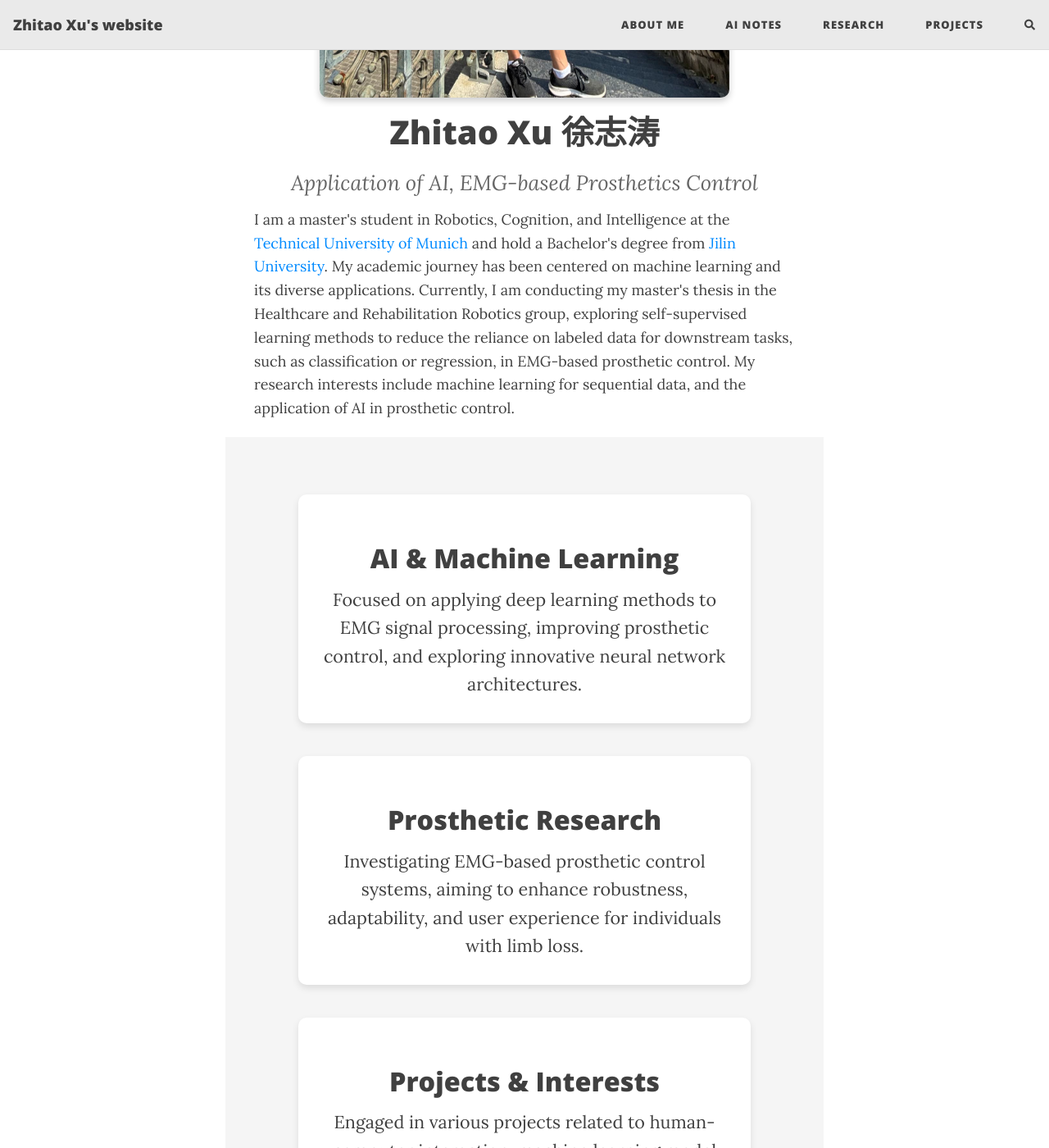
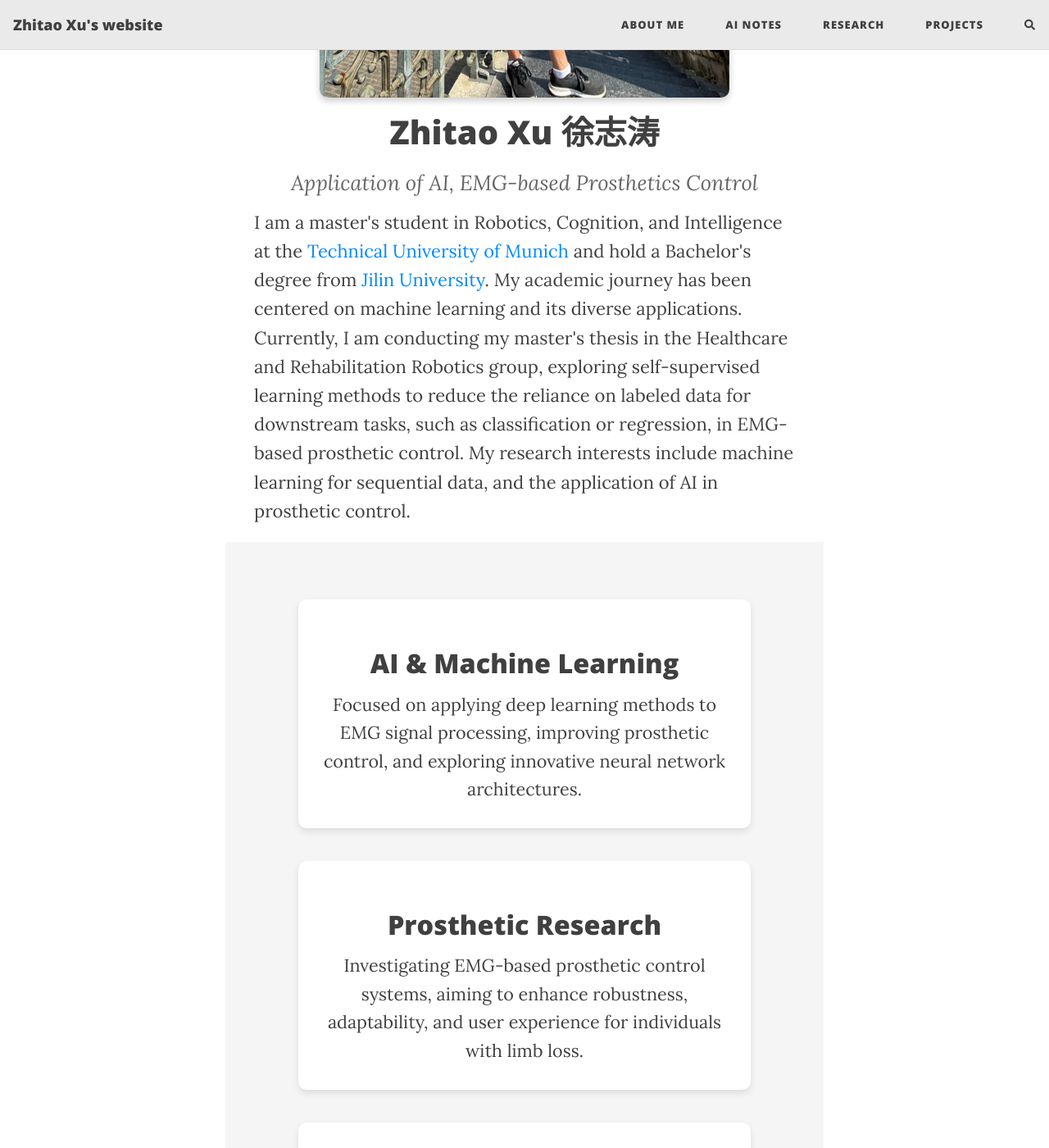
Before and after one commit to HerrXu01/herrxu01.github.io, a Jekyll site: the page built from index.html, in a window 1280 px wide and 1400 px high, scrolled down 808 px. Shown: the whole window at 82% size. Built offline with Jekyll 4.4.1, drawn with Linux system fonts in a browser that asks for light colours; the list of posts is cut into pages by our own code; comment, search, counter and statistics services are not loaded.

Commit message:
adjust self intro

```diff
--- a/assets/css/beautifuljekyll.css
+++ b/assets/css/beautifuljekyll.css
@@ -1313,6 +1313,6 @@ footer .social-network-links a::before {
   margin-left: 20px; /* 根据需要调整左侧边距 */
   margin-right: 20px; /* 保证右边距不会贴到网页最右边 */
   max-width: 800px; /* 控制文字的宽度，使其不延伸得太宽 */
-  font-size: 18px; /* 调整字体大小 */
+  font-size: 22px; /* 调整字体大小 */
   line-height: 1.6; /* 调整行高，使文字更易阅读 */
 }
```
